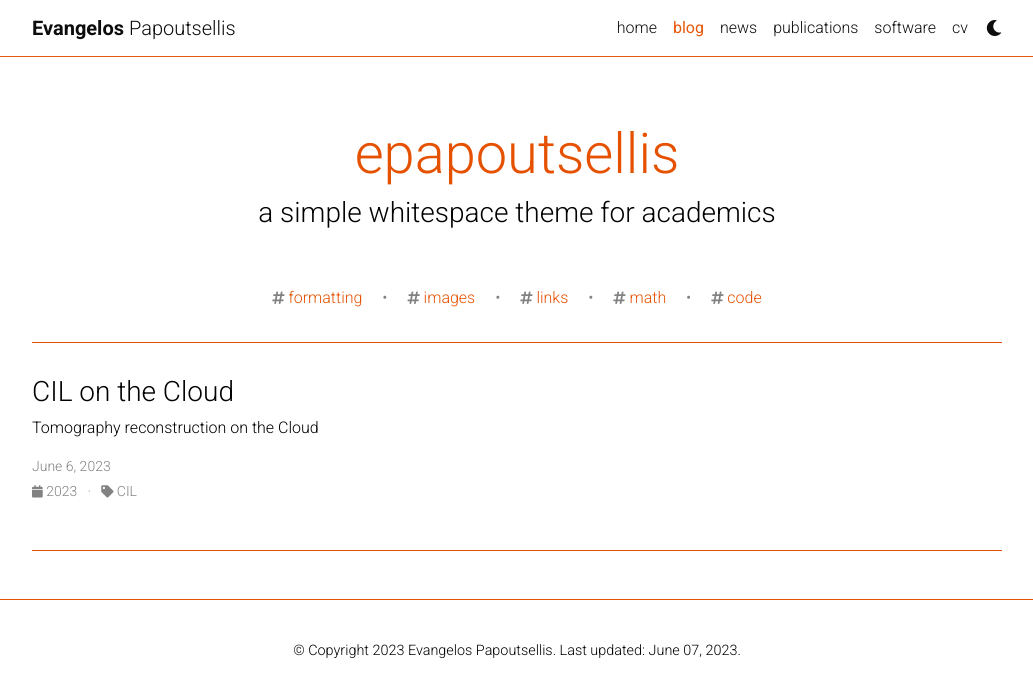
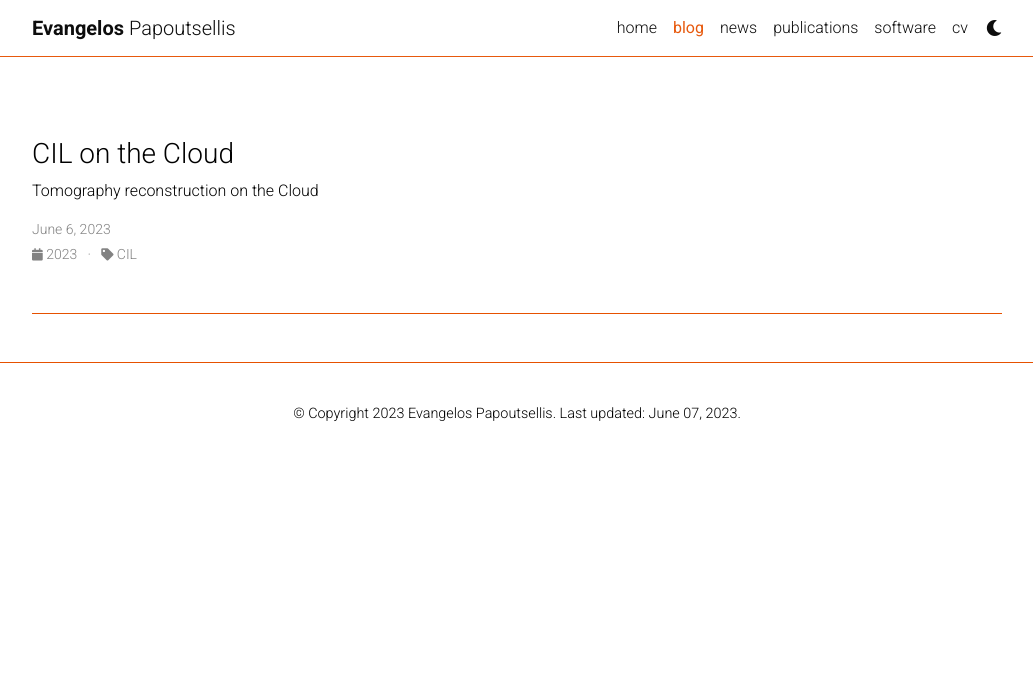
Before and after one commit to epapoutsellis/epapoutsellis.github.io, a Jekyll site: the page built from blog/index.html, in a window 1280 px wide. Shown: the top 697 px of the page, without its empty margins (123-1156 px from the left). Built offline with Jekyll 4.4.1, drawn with Linux system fonts in a browser that asks for light colours; the list of posts is cut into pages by our own code; comment, search, counter and statistics services are not loaded; a style sheet for code colours, icons or effects is not loaded.

Commit message:
fix blog template

```diff
--- a/_config.yml
+++ b/_config.yml
@@ -116,7 +116,7 @@
 
 blog_name: epapoutsellis # blog_name will be displayed in your blog page
 blog_nav_title: blog # your blog must have a title for it to be displayed in the nav bar
-blog_description: a simple whitespace theme for academics
+blog_description: # a simple whitespace theme for academics
 permalink: /blog/:year/:title/
 
 # Pagination
--- a/blog/index.html
+++ b/blog/index.html
@@ -15,12 +15,12 @@
 
 <div class="post">
 
-  <div class="header-bar">
+  <!-- <div class="header-bar">
     <h1>{{ site.blog_name }}</h1>
     <h2>{{ site.blog_description }}</h2>
-  </div>
+  </div> -->
 
-  {% if site.display_tags %}
+  <!-- {% if site.display_tags %}
   <div class="tag-list">
     <ul class="p-0 m-0">
       {% for tag in site.display_tags %}
@@ -33,7 +33,7 @@
       {% endfor %}
     </ul>
   </div>
-  {% endif %}
+  {% endif %} -->
 
   <ul class="post-list">
     {% for post in paginator.posts %}
```
